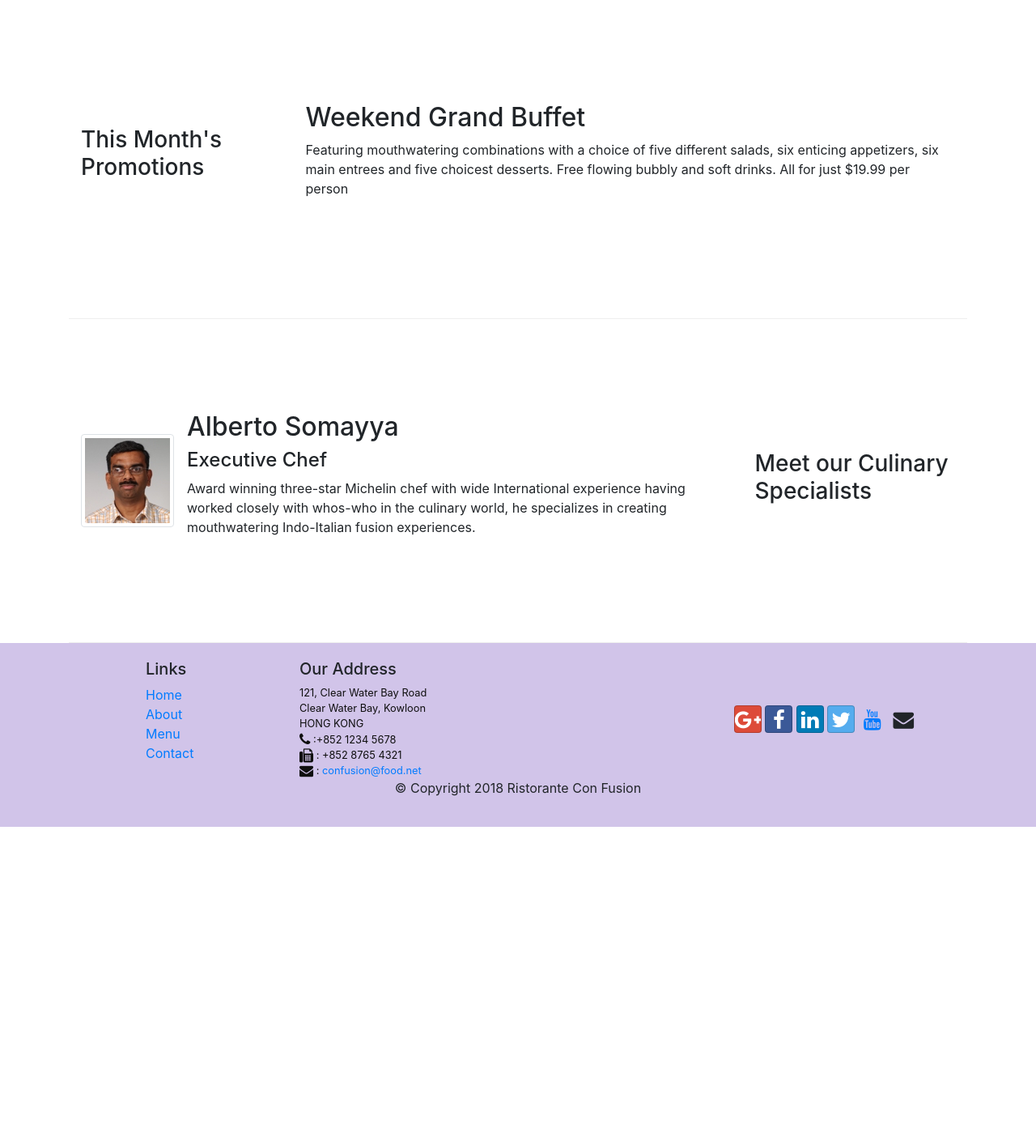
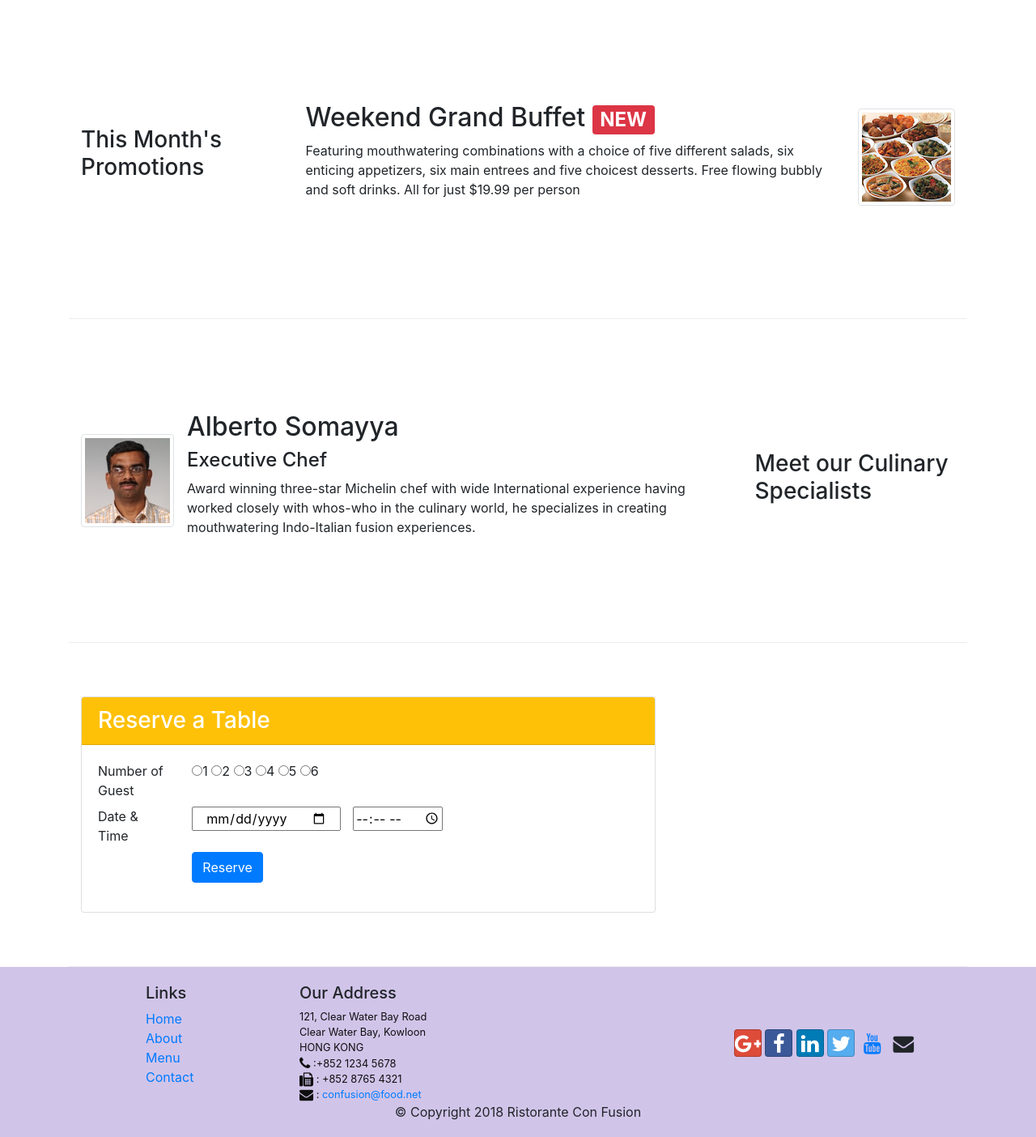
Before and after one commit to abhisheksiingh/bootstrap-, a website: page index.html in a window 1280 px wide. Shown: the part 740-2144 px from the top of the page at 81% size. Before the commit the page ends 1761 px from the top, so only its background shows below. Drawn offline with nearby package versions, Linux system fonts and the light colour scheme.

Commit message:
assignment 2

```diff
--- a/index.html
+++ b/index.html
@@ -35,13 +35,18 @@
     <header class= "jumbotron">
         <div class= "container">
             <div class= "row row-header">
-                <div class="col-12 col-sm-6">
+                <div class="col-12 col-sm">
                     <h1>Ristorante con Fusion</h1>
                     <p>We take inspiration from the World's best cuisines, and create a unique fusion experience. Our lipsmacking creations will tickle your culinary senses!</p>
                 </div>
-                <div class="col-12 col-sm align-self-center">
+                <div class="col-12 col-sm-3 align-self-center">
                     <img src="img/logo.png" class="img-fluid">
                 </div>
+                <div class="col-12 col-sm-3 align-self-center">
+                    <a href="#card"><button type="button" class="btn btn-sm btn-block bg-warning text-white"> Reserve a Table
+                    </button></a>
+                </div>
+
             </div>
         </div>
     </header>
@@ -69,9 +74,16 @@
                 <h3>This Month's Promotions</h3>
             </div>
             <div class="col col-sm col-md">
-                <h2>Weekend Grand Buffet</h2>
-                <p>Featuring mouthwatering combinations with a choice of five different salads, six enticing appetizers, six main entrees and five choicest desserts. Free flowing bubbly and soft drinks. All for just $19.99 per person </p>
-            </div>
+                <div class="media">
+                    <div class="media-body">
+                        <h2 class="mt-0">Weekend Grand Buffet <span class="badge badge-danger">NEW</span></h2>
+                        <p class="d-none d-sm-block">Featuring mouthwatering combinations with a choice of five different salads, six enticing appetizers, six main entrees and five choicest desserts. Free flowing bubbly and soft drinks. All for just $19.99 per person </p>
+                    </div>
+                    <img class="d-flex ml-3 img-thumbnail align-self-center"
+                    src="img/buffet.png" alt="buffet">
+
+                </div>
+           </div>
         </div>
 
         <div class="row row-content align-items-center">
@@ -89,6 +101,39 @@
                     </div>
                </div>
           </div>
+        </div>
+        <div class="row row-content align-items-center ">
+            <div class="col-md-8 align-items-center">
+                <div class="card" id="card">
+                    <h3 class="card-header bg-warning text-white">Reserve a Table</h3>
+                    <div class="card-body">
+                        <form>
+                            <div class="form-group row">
+                                <label for="number of guest" class="col-12 col-md-2" id="number of guest" name="number of guest">Number of Guest</label>
+                                    <div class="col-md-10">
+                                        <input type="radio" name="number of guest" value="1"><label>1</label>
+                                        <input type="radio" name="number of guest" value="2"><label>2</label>
+                                        <input type="radio" name="number of guest" value="3"><label>3</label>
+                                        <input type="radio" name="number of guest" value="4"><label>4</label>
+                                        <input type="radio" name="number of guest" value="5"><label>5</label>
+                                        <input type="radio" name="number of guest" value="6"><label>6</label>
+                                    </div>
+
+                                <label for="datetime" class="col-12 col-md-2" id="datetime" name="datetime" placeholder="Date">Date & Time</label>
+                                    <div class="col-10">
+                                        <input type="date" id="datetime" placeholder="time" class="col-4"><span class="col-4"><input type="time"></span>
+                                    </div>
+                                </label>
+                                <div class="offset-md-2 col-md-10">
+                                    <button type="submit" class="btn btn-primary">Reserve</button>
+                                </div>
+
+                            </div>
+                            </div>
+                        </form>
+                    </div>
+                </div>
+           </div>
         </div>
     </div>
 
```
Also changed, not shown: aboutus.html (+1 -1 lines).
